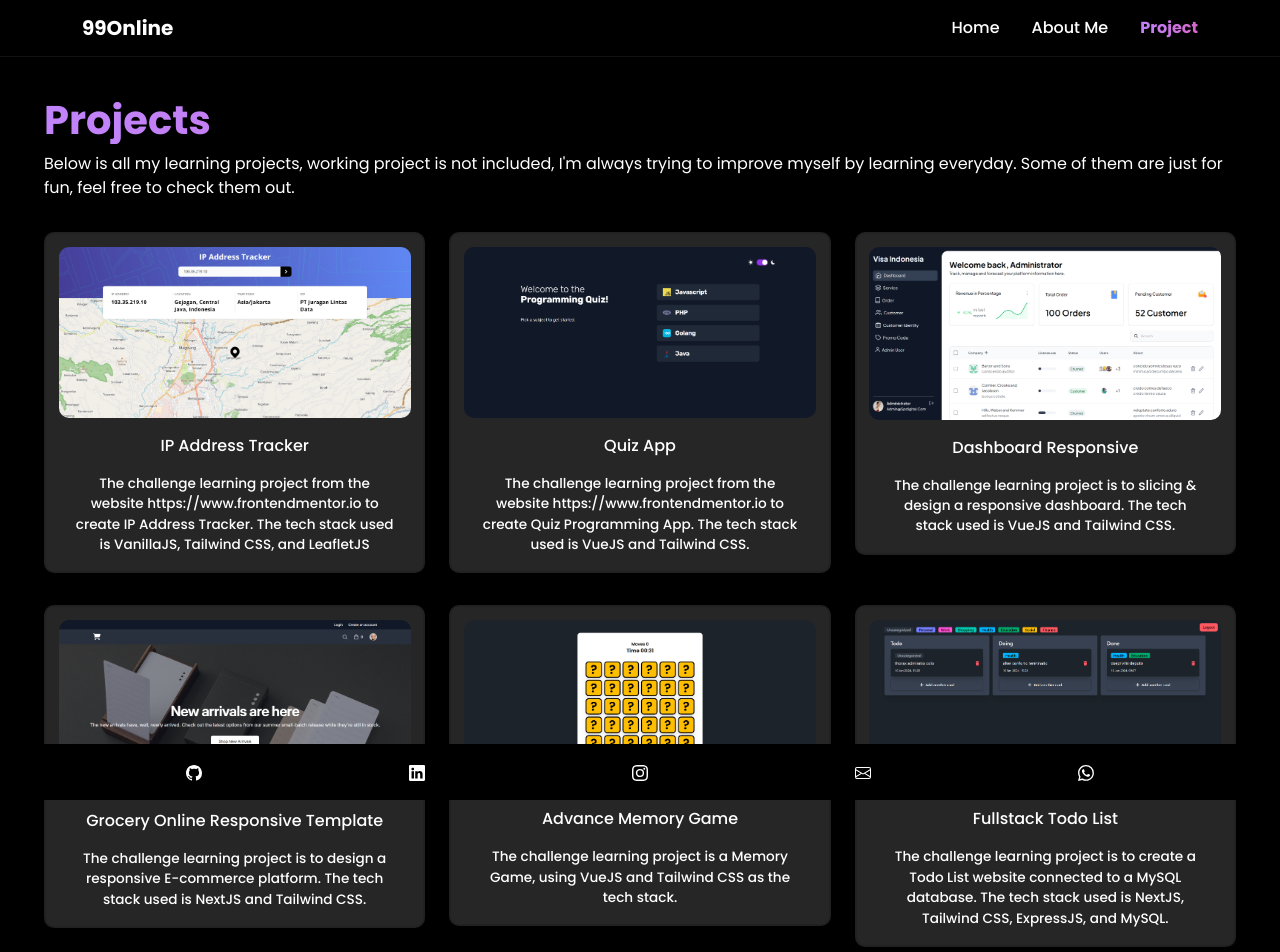
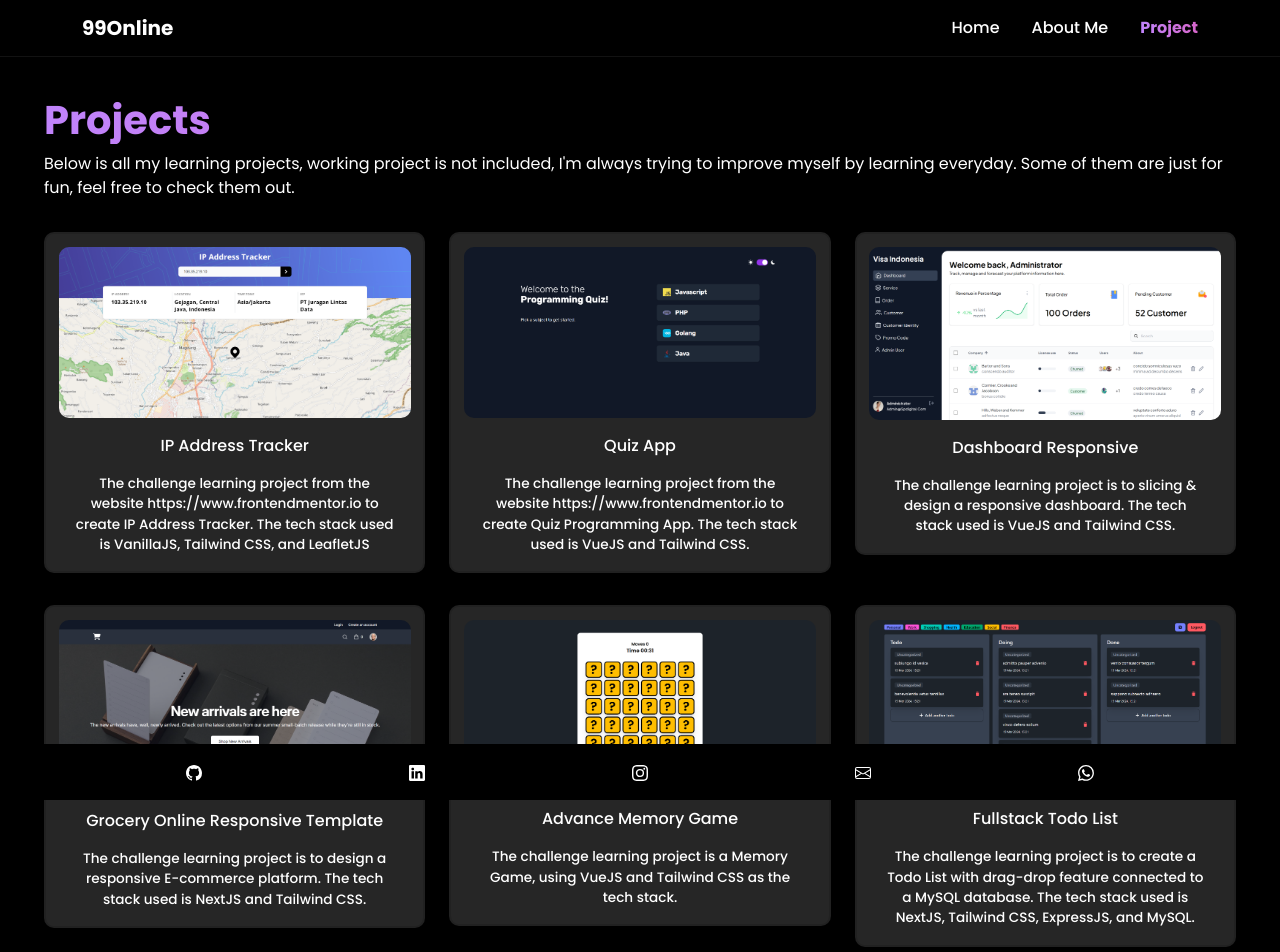
Before and after one commit to akhsanby/personal-web, a Next.js app: page /project in a window 1280 px wide. Shown: the top 952 px of the page. Built offline with nearby package versions, Linux system fonts and the light colour scheme.

Commit message:
update "Fullstack Todo List" preview

```diff
--- a/pages/project.jsx
+++ b/pages/project.jsx
@@ -40,7 +40,7 @@ export default function Project() {
       title: "Fullstack Todo List",
       url: "/images/image11.png",
       repo: "https://github.com/akhsanby/full-stack-todolist",
-      description: "The challenge learning project is to create a Todo List website connected to a MySQL database. The tech stack used is NextJS, Tailwind CSS, ExpressJS, and MySQL.",
+      description: "The challenge learning project is to create a Todo List with drag-drop feature connected to a MySQL database. The tech stack used is NextJS, Tailwind CSS, ExpressJS, and MySQL.",
     },
     {
       title: "Personal Web",
```
Also changed, not shown: public/images/image11.png.
